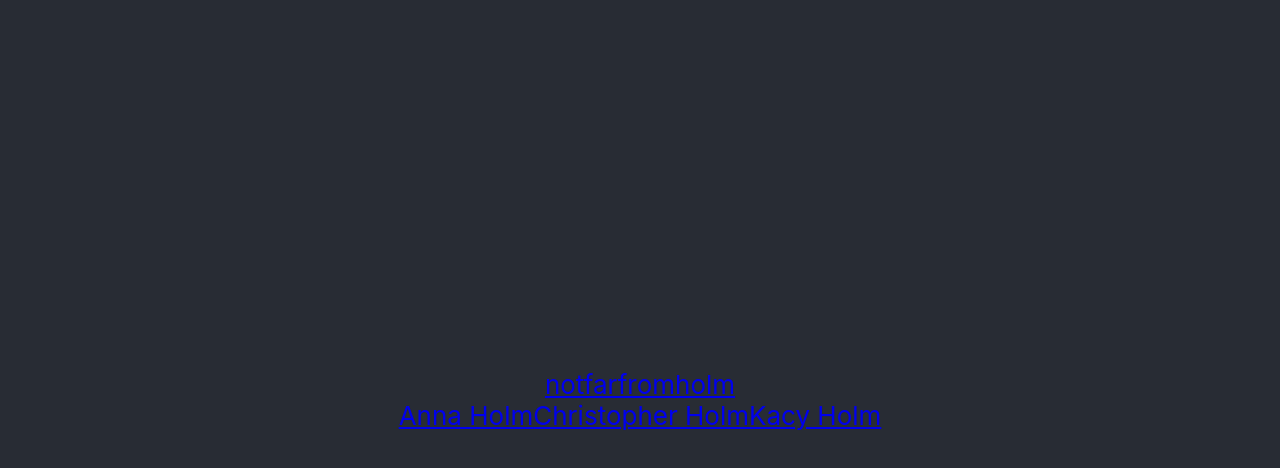
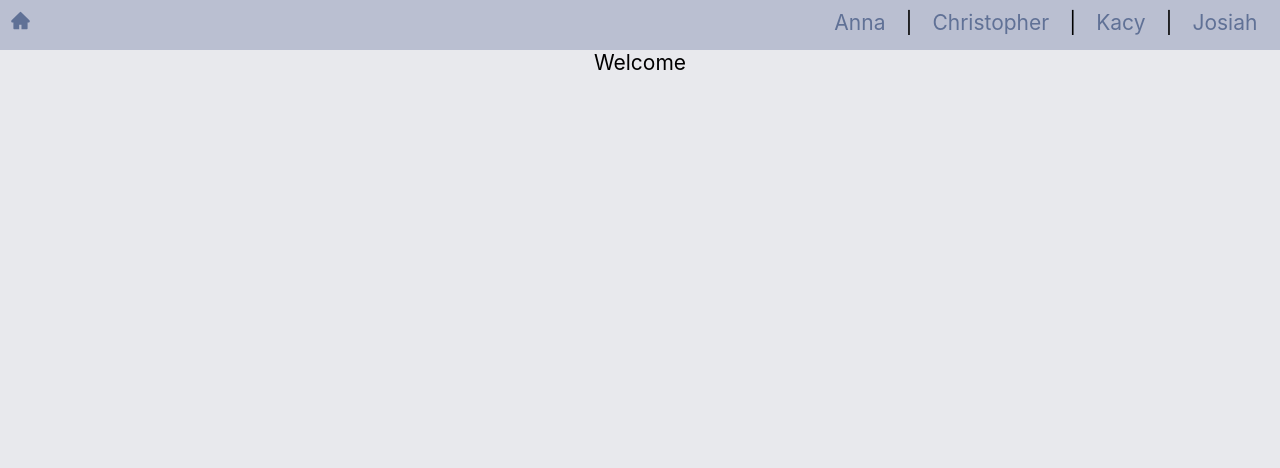
Before and after one commit to KacyHolm/notfarfromholm, a React (Create React App) app: page /josiah-nunn in a window 1280 px wide. Shown: the top 468 px of the page. Built offline with nearby package versions, Linux system fonts and the light colour scheme.

Commit message:
my first code

```diff
--- a/src/App.css
+++ b/src/App.css
@@ -2,37 +2,11 @@
   text-align: center;
 }
 
-.App-logo {
-  height: 40vmin;
-  pointer-events: none;
+.App-header {
+  font-size: calc(5px + 2vmin);
 }
 
-@media (prefers-reduced-motion: no-preference) {
-  .App-logo {
-    animation: App-logo-spin infinite 20s linear;
-  }
+.background {
+  background-color: #E8E9ED;
+  height: 100vh;
 }
-
-.App-header {
-  background-color: #282c34;
-  min-height: 100vh;
-  display: flex;
-  flex-direction: column;
-  align-items: center;
-  justify-content: center;
-  font-size: calc(10px + 2vmin);
-  color: white;
-}
-
-.App-link {
-  color: #61dafb;
-}
-
-@keyframes App-logo-spin {
-  from {
-    transform: rotate(0deg);
-  }
-  to {
-    transform: rotate(360deg);
-  }
-}
--- a/src/App.js
+++ b/src/App.js
@@ -3,11 +3,11 @@
 import Anna from './personalPages/anna/Anna';
 import Chris from './personalPages/chris/Chris';
 import Kacy from './personalPages/kacy/Kacy';
+import Josiah from './personalPages/josiah/Josiah';
 import {
   BrowserRouter as Router,
   Routes,
-  Route,
-  Link,
+  Route
 } from "react-router";
 import Main from './components/Main';
 
@@ -15,17 +15,15 @@
   return (
     <div className="App">
       <header className="App-header">
-        <div>
+        <div className='background'>
           <Router>
-          <nav>
-            <Link to="/">notfarfromholm</Link>
-          </nav>
             <Navbar />
             <Routes>
-            <Route path="/" element={<Main />} />
+              <Route path="/main" element={<Main />} />
               <Route path="/anna-holm" element={<Anna />} />
               <Route path="/christopher-holm" element={<Chris />} />
               <Route path="/kacy-holm" element={<Kacy />} />
+              <Route path="/josiah-nunn" element={<Josiah />} />
             </Routes>
           </Router>
         </div>
--- /dev/null
+++ b/src/components/Navbar.css
@@ -0,0 +1,34 @@
+.Items {
+    margin-left: auto;
+    grid-column-gap: 20px;
+    display: grid;
+    grid-auto-flow: column;
+    padding-right: 1%;
+}
+
+.Mainbar {
+    background-color: #BABFD1;
+    height: 30px;
+    display: flex;
+    padding: 10px;
+
+}
+
+a:link {
+    text-decoration: none;
+    color: #607196;
+}
+
+a:visited {
+    text-decoration: underline;
+    color: #607196;
+}
+
+a:hover {
+    text-decoration: underline;
+    color: #E8E9ED;
+}
+
+a:active {
+    text-decoration: underline;
+}
--- a/src/components/Navbar.js
+++ b/src/components/Navbar.js
@@ -1,15 +1,28 @@
 import React from 'react';
 import { Link } from 'react-router';
+import './Navbar.css'
+import { AiFillHome } from "react-icons/ai";
 
 const Navbar = () => {
   return (
 
-<nav>
-  <Link to="/anna-holm">Anna Holm</Link>
-  <Link to="/christopher-holm">Christopher Holm</Link>
-  <Link to="/kacy-holm">Kacy Holm</Link>
-</nav>
-);
+    <nav className='Mainbar'>
+      <div className='Home'>
+        <Link to="/main">
+          <AiFillHome />
+        </Link>
+      </div>
+      <div className='Items'>
+        <Link to="/anna-holm">Anna</Link>
+        <div>|</div>
+        <Link to="/christopher-holm">Christopher</Link>
+        <div>|</div>
+        <Link to="/kacy-holm">Kacy</Link>
+        <div>|</div>
+        <Link to="/josiah-nunn">Josiah</Link>
+      </div>
+    </nav>
+  );
 };
 
 export default Navbar;
--- /dev/null
+++ b/src/personalPages/josiah/Josiah.js
@@ -0,0 +1,13 @@
+import React from 'react';
+import './Josiah.css'
+//import image from '../../images/image.jpeg'
+
+const Josiah = () => {
+  return (
+    <div>Welcome</div>
+  )
+
+  //<img src={image} alt="Logo" style={{height:'100vh', width:'100vw'}} />;
+};
+
+export default Josiah;
```
Also changed, not shown: package.json (+7 -0 lines), src/images/image.jpeg (added), src/personalPages/josiah/Josiah.css (added), 1 other file (tests, documents, lock files or other folders). Lines whose indentation alone changed are shown as unchanged.
